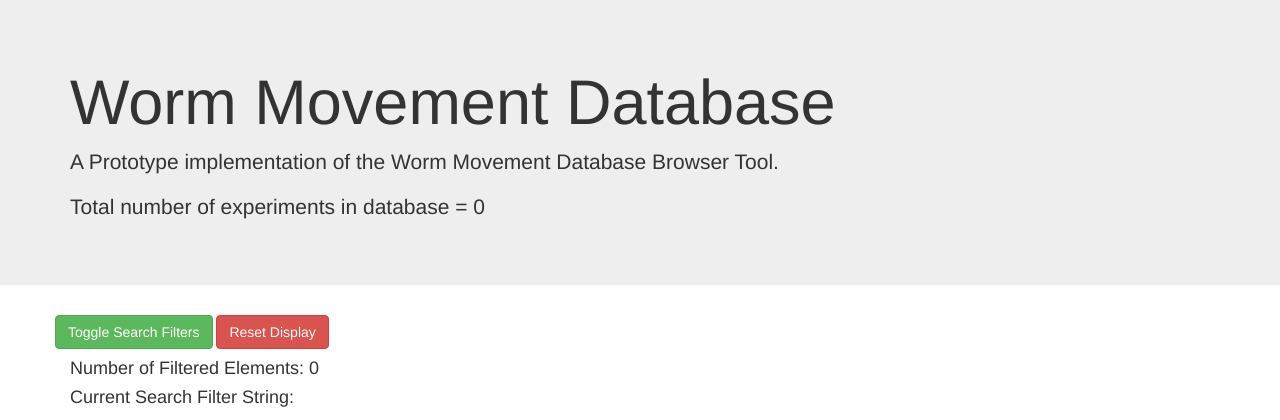
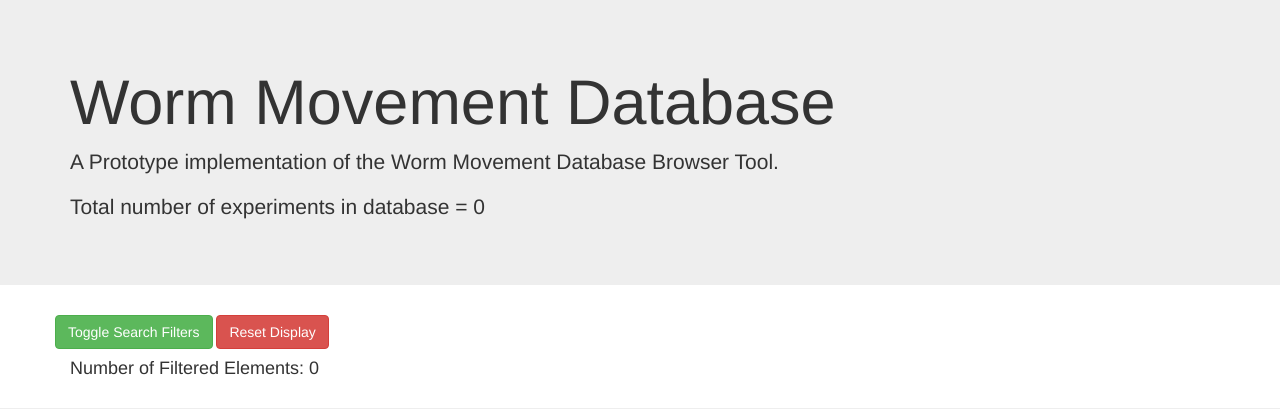
Before and after one commit to openworm/movement_cloud, a Django app: page /webworm/ in a window 1280 px wide. Shown: the top 420 px of the page. Run offline with Django 3.2, Linux system fonts and the light colour scheme; data that the repository does not hold is empty; some libraries are stand-ins or nearby versions.

Commit message:
Refactored code to put processing of GET requests in its own function. Refactored code to remove search strings passed back to the client, this will eventually be replaced by some search configuration object that can be used by the client to manipulate the search tool.

```diff
--- a/webworm/templates/webworm/header.html
+++ b/webworm/templates/webworm/header.html
@@ -43,8 +43,10 @@
 	<a href="{% url "index" %}" class="btn btn-danger" role="button">Reset Display</a>
       </div>
       <h4>Number of Filtered Elements: {{ experiment_count }}</h4>
+<!--
       <h4>Current Search Filter String:</h4>
       <p> {{ search_string }} </p>
+-->
     </div>
     <div class="collapse" id="searchControls">
       <hr>
--- a/webworm/views.py
+++ b/webworm/views.py
@@ -27,6 +27,85 @@ def getFieldCounts(experiments, fieldName, fieldList, nullNameString):
         else:
             counts[nullNameString] = experiments.filter(**{param:element}).count();
     return sorted(counts.items());
+
+def processSearchConfiguration(getRequest, experimentsList):
+    # Sane defaults
+    exact = 'off';
+    case_sen = 'off';
+    if 'exact_match' in getRequest:
+        exact = getRequest['exact_match'];
+    if 'case_sensitive' in getRequest:
+        case_sen = getRequest['case_sensitive'];
+# *CWL* It has been agreed that searching by experiment "name" is not productive.
+#    if 'search_name' in getRequest:
+#        search = getRequest['search_name'];
+#        if search:
+#            search_string = search_string + ' String:' + search;
+#            if exact == 'on' and case_sen == 'on':
+#                experimentsList = experimentsList.filter(base_name__exact=search);
+#            elif exact == 'on' and case_sen == 'off':
+#                experimentsList = experimentsList.filter(base_name__iexact=search);
+#            elif exact == 'off' and case_sen == 'on':
+#                experimentsList = experimentsList.filter(base_name__contains=search);
+#            else: # default 'off' and 'off'
+#                experimentsList = experimentsList.filter(base_name__icontains=search);
+    if 'start_date' in getRequest:
+        start = getRequest['start_date'];
+        if start:
+#            search_string = search_string + ' Start:' + start;
+            returnList = experimentsList.filter(date__gte=start);
+    if 'end_date' in getRequest:
+        end = getRequest['end_date'];
+        if end:
+#            search_string = search_string + ' End:' + end;
+            returnList = experimentsList.filter(date__lte=end);
+    if 'strain' in getRequest:
+        strain = getRequest['strain'];
+        if strain:
+#            search_string = search_string + ' Strain:' + strain;
+            returnList = experimentsList.filter(strain__name__icontains=strain);
+    if 'trackers' in getRequest:
+        trackers = getRequest['trackers'];
+        if trackers:
+#            search_string = search_string + ' Trackers:' + trackers;
+            returnList = experimentsList.filter(tracker__name__icontains=trackers);
+    if 'sex' in getRequest:
+        sex = getRequest['sex'];
+        if sex:
+#            search_string = search_string + ' Sex:' + sex;
+            returnList = experimentsList.filter(sex__name__icontains=sex);
+    if 'stage' in getRequest:
+        stage = getRequest['stage'];
+        if stage:
+#            search_string = search_string + ' Stage:' + stage;
+            returnList = experimentsList.filter(developmental_stage__name__icontains=stage);
+    if 'ventral' in getRequest:
+        ventral = getRequest['ventral'];
+        if ventral:
+#            search_string = search_string + ' Ventral:' + ventral;
+            returnList = experimentsList.filter(ventral_side__name__iexact=ventral);
+    if 'food' in getRequest:
+        food = getRequest['food'];
+        if food:
+#            search_string = search_string + ' Food:' + food;
+            returnList = experimentsList.filter(food__name__icontains=food);
+    if 'arena' in getRequest:
+        arena = getRequest['arena'];
+        if arena:
+#            search_string = search_string + ' Arena:' + arena;
+            returnList = experimentsList.filter(arena__name__icontains=arena);
+    if 'hab' in getRequest:
+        hab = getRequest['hab'];
+        if hab:
+#            search_string = search_string + ' HabTime:' + hab;
+            returnList = experimentsList.filter(habituation__name__icontains=hab);
+    if 'staff' in getRequest:
+        staff = getRequest['staff'];
+        if staff:
+#            search_string = search_string + ' Experimenter:' + staff;
+            returnList = experimentsList.filter(experimenter__name__icontains=staff);
+    return returnList;
+
 
 def createParametersMetadata(featuresFields, featuresObjects, context):
     # This is clunky, there has to be a better way to do this.
@@ -149,90 +228,16 @@ def filter(request):
     form = SearchForm();
     experiments_list = Experiments.objects.order_by('base_name');
     db_experiment_count = experiments_list.count();
-    search_string = '';
+#    search_string = '';
     if request.method == "GET":
-        # Sane defaults
-        exact = 'off';
-        case_sen = 'off';
-        if 'exact_match' in request.GET:
-            exact = request.GET['exact_match'];
-        if 'case_sensitive' in request.GET:
-            case_sen = request.GET['case_sensitive'];
-        if 'search_name' in request.GET:
-            search = request.GET['search_name'];
-            if search:
-                search_string = search_string + ' String:' + search;
-                if exact == 'on' and case_sen == 'on':
-                    experiments_list = experiments_list.filter(base_name__exact=search);
-                elif exact == 'on' and case_sen == 'off':
-                    experiments_list = experiments_list.filter(base_name__iexact=search);
-                elif exact == 'off' and case_sen == 'on':
-                    experiments_list = experiments_list.filter(base_name__contains=search);
-                else: # default 'off' and 'off'
-                    experiments_list = experiments_list.filter(base_name__icontains=search);
-        if 'start_date' in request.GET:
-            start = request.GET['start_date'];
-            if start:
-                search_string = search_string + ' Start:' + start;
-                experiments_list = experiments_list.filter(date__gte=start);
-        if 'end_date' in request.GET:
-            end = request.GET['end_date'];
-            if end:
-                search_string = search_string + ' End:' + end;
-                experiments_list = experiments_list.filter(date__lte=end);
-        if 'strain' in request.GET:
-            strain = request.GET['strain'];
-            if strain:
-                search_string = search_string + ' Strain:' + strain;
-                experiments_list = experiments_list.filter(strain__name__icontains=strain);
-        if 'trackers' in request.GET:
-            trackers = request.GET['trackers'];
-            if trackers:
-                search_string = search_string + ' Trackers:' + trackers;
-                experiments_list = experiments_list.filter(tracker__name__icontains=trackers);
-        if 'sex' in request.GET:
-            sex = request.GET['sex'];
-            if sex:
-                search_string = search_string + ' Sex:' + sex;
-                experiments_list = experiments_list.filter(sex__name__icontains=sex);
-        if 'stage' in request.GET:
-            stage = request.GET['stage'];
-            if stage:
-                search_string = search_string + ' Stage:' + stage;
-                experiments_list = experiments_list.filter(developmental_stage__name__icontains=stage);
-        if 'ventral' in request.GET:
-            ventral = request.GET['ventral'];
-            if ventral:
-                search_string = search_string + ' Ventral:' + ventral;
-                experiments_list = experiments_list.filter(ventral_side__name__iexact=ventral);
-        if 'food' in request.GET:
-            food = request.GET['food'];
-            if food:
-                search_string = search_string + ' Food:' + food;
-                experiments_list = experiments_list.filter(food__name__icontains=food);
-        if 'arena' in request.GET:
-            arena = request.GET['arena'];
-            if arena:
-                search_string = search_string + ' Arena:' + arena;
-                experiments_list = experiments_list.filter(arena__name__icontains=arena);
-        if 'hab' in request.GET:
-            hab = request.GET['hab'];
-            if hab:
-                search_string = search_string + ' HabTime:' + hab;
-                experiments_list = experiments_list.filter(habituation__name__icontains=hab);
-        if 'staff' in request.GET:
-            staff = request.GET['staff'];
-            if staff:
-                search_string = search_string + ' Experimenter:' + staff;
-                experiments_list = experiments_list.filter(experimenter__name__icontains=staff);
-
-    if search_string == '':
-        search_string = 'All';
+        experiments_list = processSearchConfiguration(request.GET, experiments_list);
+#    if search_string == '':
+#        search_string = 'All';
     experiment_count = experiments_list.count();
     context = {'experiments_list': experiments_list,
                'experiment_count': experiment_count,
                'db_experiment_count': db_experiment_count,
-               'search_string': search_string,
+#               'search_string': search_string,
                'form':form }
     createDiscreteFieldMetadata(experiments_list, context);
     return render(request, 'webworm/results.html', context);
```
